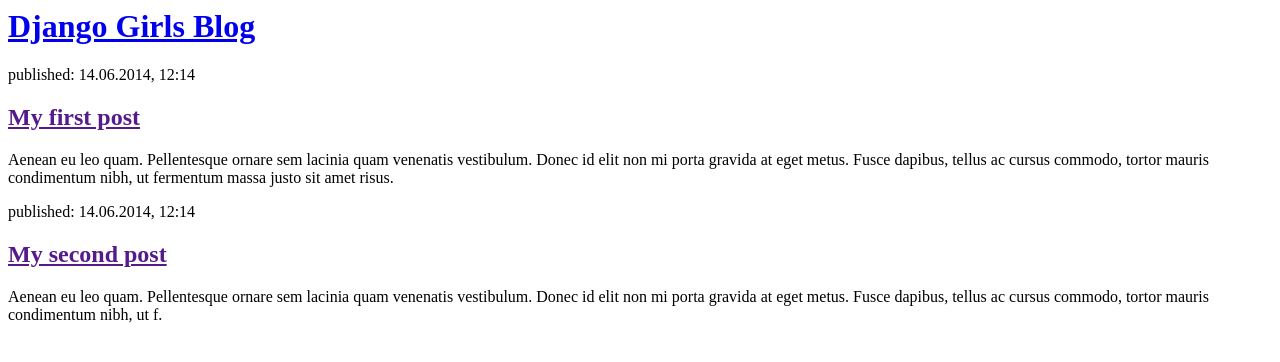
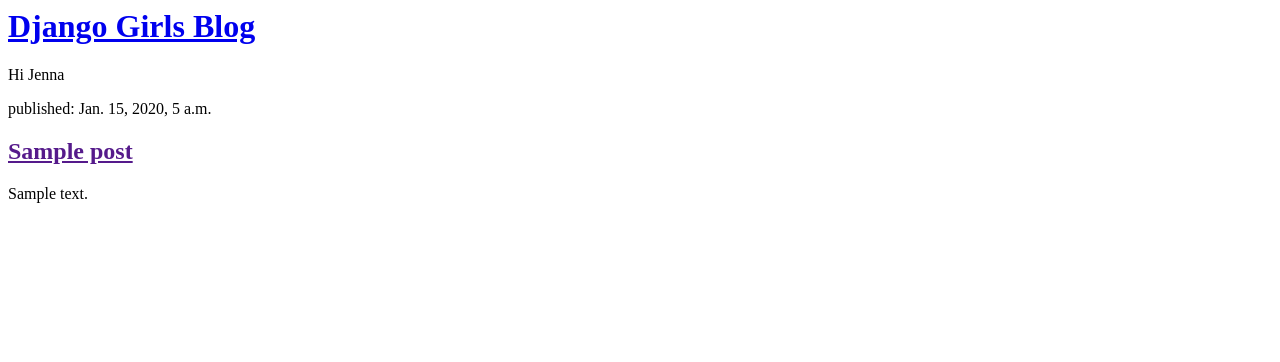
Before and after one commit to sdagh/my-first-blog, a Django app: page / in a window 1280 px wide. Shown: the top 362 px of the page. Run offline with Django 3.2, Linux system fonts and the light colour scheme; tables that the repository leaves empty hold one stand-in row (values such as "Sample post").

Commit message:
Modified templates to display posts from database.

```diff
--- a/blog/templates/blog/post_list.html
+++ b/blog/templates/blog/post_list.html
@@ -1,22 +1,13 @@
-<html>
-    <head>
-        <title>Django Girls blog</title>
-    </head>
-    <body>
 <div>
     <h1><a href="/">Django Girls Blog</a></h1>
 </div>
-
 <div>
-            <p>published: 14.06.2014, 12:14</p>
-            <h2><a href="">My first post</a></h2>
-            <p>Aenean eu leo quam. Pellentesque ornare sem lacinia quam venenatis vestibulum. Donec id elit non mi porta gravida at eget metus. Fusce dapibus, tellus ac cursus commodo, tortor mauris condimentum nibh, ut fermentum massa justo sit amet risus.</p>
+    <p>Hi Jenna</p>
 </div>
-
+{% for post in posts %}
     <div>
-            <p>published: 14.06.2014, 12:14</p>
-            <h2><a href="">My second post</a></h2>
-            <p>Aenean eu leo quam. Pellentesque ornare sem lacinia quam venenatis vestibulum. Donec id elit non mi porta gravida at eget metus. Fusce dapibus, tellus ac cursus commodo, tortor mauris condimentum nibh, ut f.</p>
+        <p>published: {{ post.published_date }}</p>
+        <h2><a href="">{{ post.title }}</a></h2>
+        <p>{{ post.text|linebreaksbr }}</p>
     </div>
-    </body>
-</html>
+{% endfor %}
--- a/blog/views.py
+++ b/blog/views.py
@@ -1,5 +1,7 @@
 from django.shortcuts import render
-
+from django.utils import timezone
+from .models import Post
 
 def post_list(request):
-    return render(request, 'blog/post_list.html', {})
+    posts = Post.objects.filter(published_date__lte=timezone.now()).order_by('published_date')
+    return render(request, 'blog/post_list.html', {'posts': posts})
```
Lines whose indentation alone changed are shown as unchanged.
